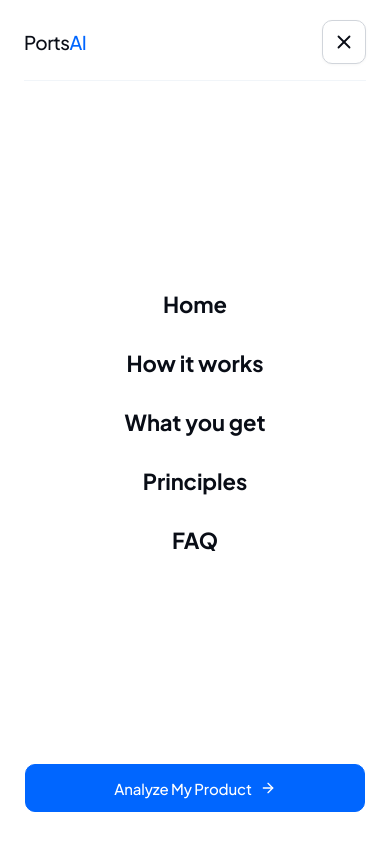
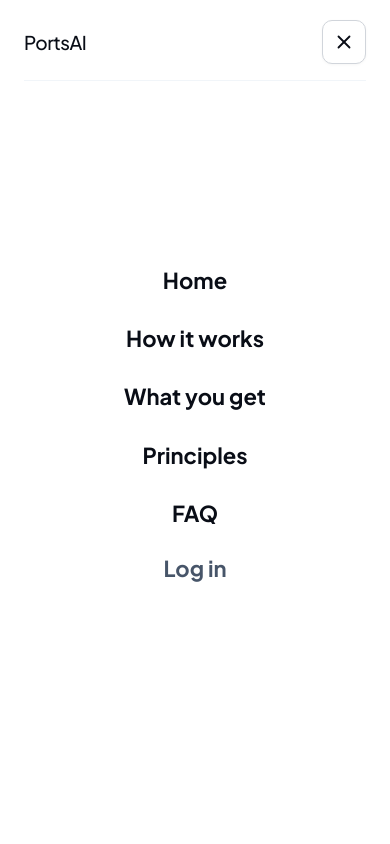
Before and after one commit to korrakiran/ports1, a Next.js app: page / in a window 390 px wide. Both pictures are taken after a click on the button 328 px from the left and 35 px from the top of the page. Shown: the top 844 px of the page. Built offline with nearby package versions, Linux system fonts and the light colour scheme; no server answers.

Commit message:
fix(mobile): use createPortal for 100% opaque mobile menu, clamp country details card beside cursor, and remove 3D globe legend

```diff
--- a/src/components/WorldHeroMap.jsx
+++ b/src/components/WorldHeroMap.jsx
@@ -75,10 +75,23 @@
       const stage = document.getElementById('world-hero-stage');
       if (stage) {
         const rect = stage.getBoundingClientRect();
-        setTooltipPos({
-          x: e.clientX - rect.left,
-          y: e.clientY - rect.top
-        });
+        const rawX = e.clientX - rect.left;
+        const rawY = e.clientY - rect.top;
+
+        let posX = rawX + 14;
+        if (posX + 180 > rect.width) {
+          posX = rawX - 195;
+        }
+
+        let posY = rawY - 48;
+        if (posY < 6) {
+          posY = rawY + 14;
+        }
+
+        posX = Math.max(6, Math.min(posX, rect.width - 190));
+        posY = Math.max(6, Math.min(posY, rect.height - 70));
+
+        setTooltipPos({ x: posX, y: posY });
       }
     };
 
--- a/src/components/globe/Interactive3DGlobe.jsx
+++ b/src/components/globe/Interactive3DGlobe.jsx
@@ -3,7 +3,6 @@
 import React, { useCallback, useEffect, useMemo, useRef, useState } from 'react';
 import dynamic from 'next/dynamic';
 import GlobeTooltip from './GlobeTooltip';
-import GlobeLegend from './GlobeLegend';
 import {
   DEMAND_LEVELS,
   GEOJSON_URL,
@@ -228,9 +227,23 @@
     const rect = box.getBoundingClientRect();
     const x = e.clientX - rect.left;
     const y = e.clientY - rect.top;
-    // Flip the card near the right/bottom edges so it stays inside the panel.
-    const dx = x + 270 > rect.width ? x - 250 : x + 16;
-    const dy = y + 130 > rect.height ? y - 120 : y + 16;
+
+    const tooltipWidth = node.offsetWidth || 210;
+    const tooltipHeight = node.offsetHeight || 110;
+
+    let dx = x + 14;
+    if (dx + tooltipWidth > rect.width) {
+      dx = x - tooltipWidth - 14;
+    }
+
+    let dy = y + 14;
+    if (dy + tooltipHeight > rect.height) {
+      dy = y - tooltipHeight - 14;
+    }
+
+    dx = Math.max(6, Math.min(dx, rect.width - tooltipWidth - 6));
+    dy = Math.max(6, Math.min(dy, rect.height - tooltipHeight - 6));
+
     node.style.transform = `translate3d(${dx}px, ${dy}px, 0)`;
   }, []);
 
@@ -308,7 +321,6 @@
       )}
 
       <GlobeTooltip ref={tooltipRef} country={hovered} />
-      <GlobeLegend />
     </div>
   );
 }
--- a/src/components/ports/LandingPage.jsx
+++ b/src/components/ports/LandingPage.jsx
@@ -1,6 +1,7 @@
 'use client';
 
 import React, { useEffect, useRef, useState } from 'react';
+import { createPortal } from 'react-dom';
 import { useRouter } from 'next/navigation';
 import {
   ArrowRight,
@@ -439,8 +440,24 @@
   const [activeStep, setActiveStep] = useState(0);
   const [openFaq, setOpenFaq] = useState(0);
   const [mobileMenuOpen, setMobileMenuOpen] = useState(false);
+  const [mounted, setMounted] = useState(false);
   const panelRefs = useRef([]);
   const { user, loading, logout } = useAuth();
+
+  useEffect(() => {
+    setMounted(true);
+  }, []);
+
+  useEffect(() => {
+    if (mobileMenuOpen) {
+      document.body.style.overflow = 'hidden';
+    } else {
+      document.body.style.overflow = '';
+    }
+    return () => {
+      document.body.style.overflow = '';
+    };
+  }, [mobileMenuOpen]);
 
   // Advance the sticky rail as the right-hand panels pass through the viewport.
   useEffect(() => {
@@ -516,22 +533,27 @@
             </button>
           </div>
         </div>
+      </header>
 
-        {/* FULL SCREEN MOBILE OVERLAY MENU (per portsai.in reference) */}
-        {mobileMenuOpen && (
+      {/* FULL SCREEN MOBILE OVERLAY MENU (Mounted on document.body via createPortal) */}
+      {mounted && mobileMenuOpen && createPortal(
         <div
           className="mobile-fullscreen-menu"
           style={{
             position: 'fixed',
-              inset: 0,
+            top: 0,
+            left: 0,
+            right: 0,
+            bottom: 0,
             width: '100vw',
             height: '100vh',
             backgroundColor: '#ffffff',
-              zIndex: 999999,
+            zIndex: 99999999,
             display: 'flex',
             flexDirection: 'column',
             padding: '20px 24px 32px',
-              boxSizing: 'border-box'
+            boxSizing: 'border-box',
+            overflowY: 'auto'
           }}
         >
           {/* Header with Logo and Close Box */}
@@ -559,6 +581,7 @@
               className="ld-mobile-toggle-box"
               onClick={() => setMobileMenuOpen(false)}
               aria-label="Close Menu"
+              style={{ display: 'flex' }}
             >
               <X size={22} color="#090d16" />
             </button>
@@ -656,6 +679,25 @@
             >
               FAQ
             </a>
+            {!user && (
+              <button
+                style={{
+                  fontSize: '22px',
+                  fontWeight: 700,
+                  color: '#475569',
+                  background: 'none',
+                  border: 'none',
+                  cursor: 'pointer',
+                  fontFamily: 'inherit'
+                }}
+                onClick={() => {
+                  setMobileMenuOpen(false);
+                  onLogin();
+                }}
+              >
+                Log in
+              </button>
+            )}
           </div>
 
           {/* Primary Mobile Action CTA */}
@@ -677,9 +719,9 @@
               Analyze My Product <ArrowRight size={16} />
             </button>
           </div>
-          </div>
+        </div>,
+        document.body
       )}
-      </header>
 
       {/* ================= HERO — 7/5, globe bleeds ================= */}
       <section id="hero" className="ld-hero">
```
Also changed, not shown: src/components/app/AppHeader.tsx (+30 -7 lines). Lines whose indentation alone changed are shown as unchanged.
